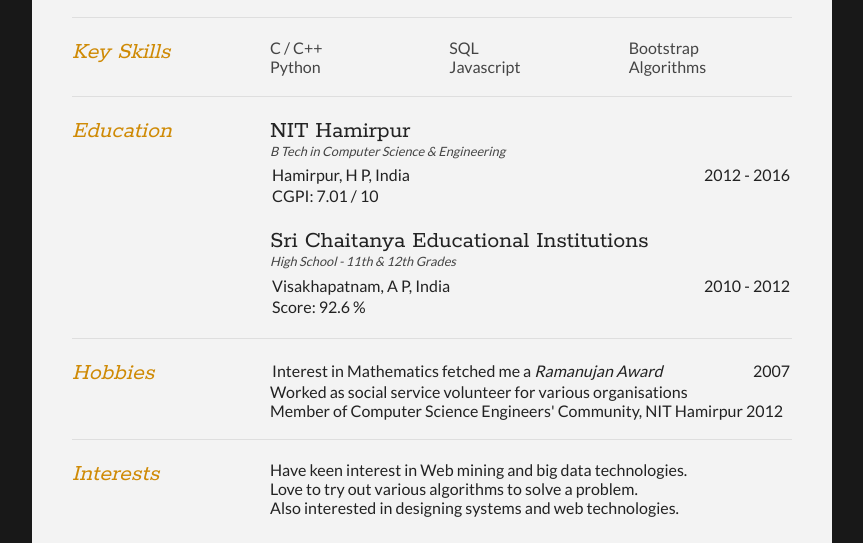
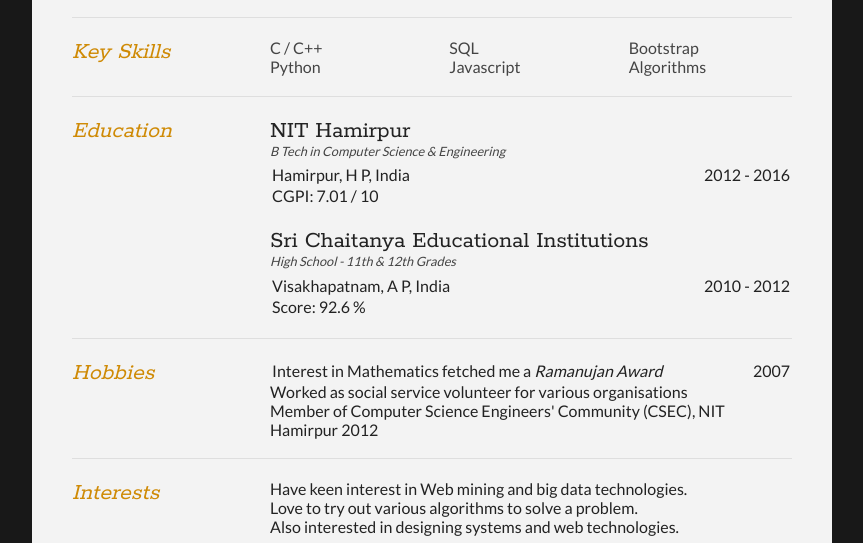
Before and after one commit to azam58/azam58.github.io, a plain HTML site: page resume.html in a window 1280 px wide. Shown: the part 558-1101 px from the top of the page, without its empty margins (208-1071 px from the left). Drawn offline with Linux system fonts and the light colour scheme.

Commit message:
added abbrev CSEC

```diff
--- a/resume.html
+++ b/resume.html
@@ -153,7 +153,7 @@
                     </table>
                 <ul id="hobbies" style="list-style-type:none;">
                     <li>Worked as social service volunteer for various organisations</li>
-                    <li>Member of Computer Science Engineers' Community, NIT Hamirpur 2012</li>
+                    <li>Member of Computer Science Engineers' Community (CSEC), NIT Hamirpur 2012</li>
                 </ul>
                 <br>
             </div>
```
